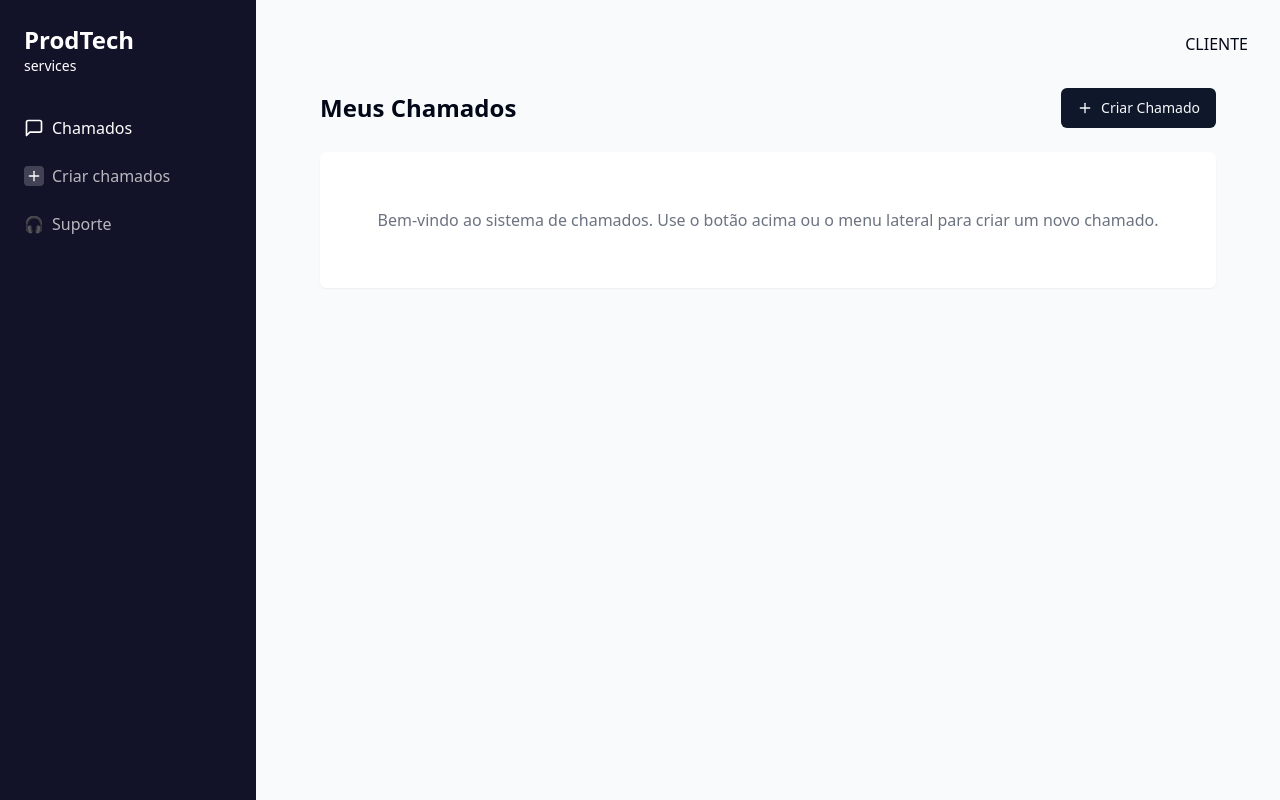
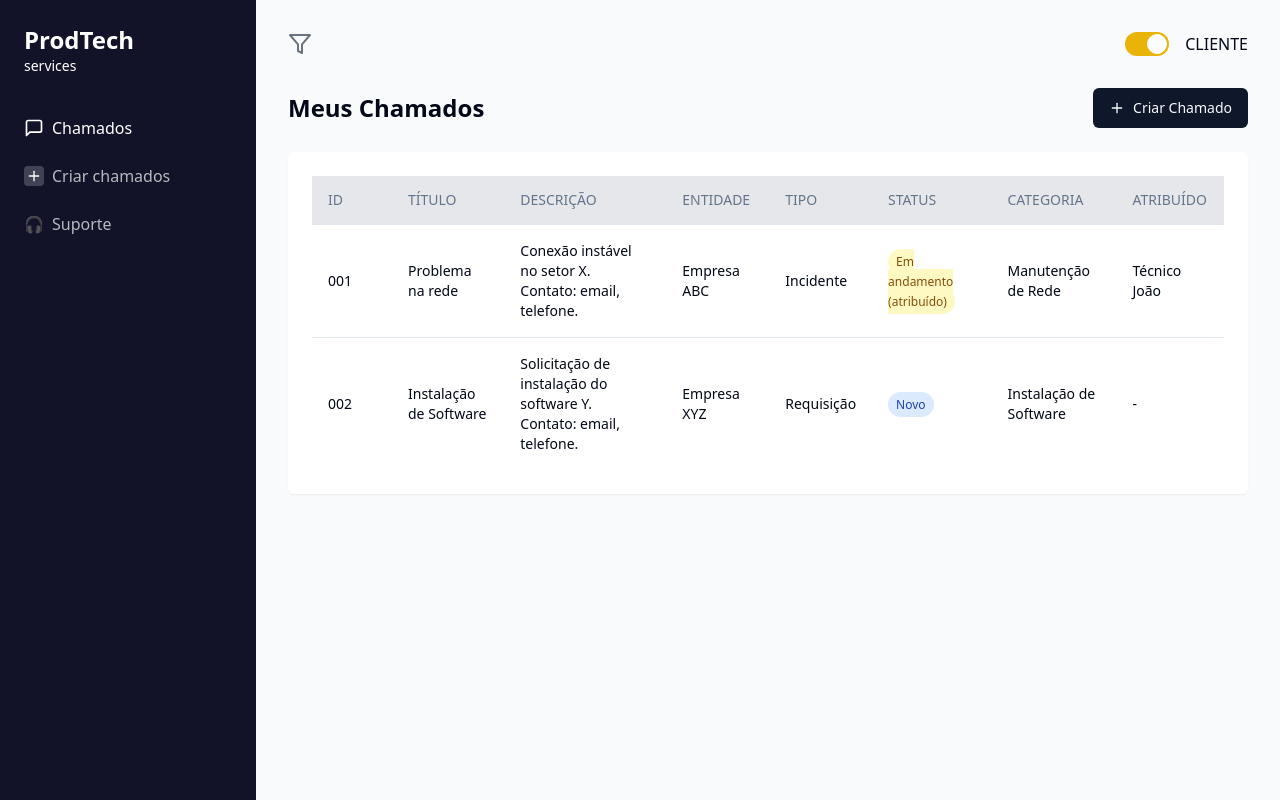
Before and after one commit to Mateus-menezes20/fala-me-ai-entende, a React (Vite) app: page / in a window 1280 px wide. Built offline with nearby package versions, Linux system fonts and the light colour scheme.

Commit message:
feat: Implement ticket visualization system

```diff
--- a/src/pages/Index.tsx
+++ b/src/pages/Index.tsx
@@ -1,10 +1,44 @@
 
-import React from "react";
+import React, { useState } from "react";
 import { Link } from "react-router-dom";
 import { Button } from "@/components/ui/button";
-import { MessageSquare, Plus } from "lucide-react";
+import { MessageSquare, Plus, Filter, ArrowLeft } from "lucide-react";
+import { Table, TableHeader, TableBody, TableHead, TableRow, TableCell } from "@/components/ui/table";
+import { Checkbox } from "@/components/ui/checkbox";
+
+// Mock data para exibição inicial
+const mockTickets = [
+  {
+    id: "001",
+    titulo: "Problema na rede",
+    descricao: "Conexão instável no setor X. Contato: email, telefone.",
+    entidade: "Empresa ABC",
+    tipo: "Incidente",
+    status: "Em andamento (atribuído)",
+    categoria: "Manutenção de Rede",
+    atribuido: "Técnico João"
+  },
+  {
+    id: "002",
+    titulo: "Instalação de Software",
+    descricao: "Solicitação de instalação do software Y. Contato: email, telefone.",
+    entidade: "Empresa XYZ",
+    tipo: "Requisição",
+    status: "Novo",
+    categoria: "Instalação de Software",
+    atribuido: "-"
+  }
+];
 
 const Index = () => {
+  // Estado para controlar os chamados
+  const [tickets, setTickets] = useState(mockTickets);
+  const [darkMode, setDarkMode] = useState(true);
+
+  const toggleDarkMode = () => {
+    setDarkMode(!darkMode);
+  };
+
   return (
     <div className="flex min-h-screen bg-gray-50">
       {/* Sidebar */}
@@ -36,13 +70,30 @@ const Index = () => {
 
       {/* Main Content */}
       <div className="flex-1 p-8">
-        <header className="flex justify-end mb-8">
-          <div className="flex items-center gap-2">
-            <span className="font-medium">CLIENTE</span>
+        <header className="flex justify-between mb-8">
+          <div className="flex items-center">
+            <Filter size={24} className="text-gray-500 mr-2" />
+          </div>
+          <div className="flex items-center gap-4">
+            <div className="flex items-center">
+              <label className="relative inline-flex items-center cursor-pointer">
+                <input
+                  type="checkbox"
+                  value=""
+                  className="sr-only peer"
+                  checked={darkMode}
+                  onChange={toggleDarkMode}
+                />
+                <div className="w-11 h-6 bg-gray-200 peer-focus:outline-none rounded-full peer peer-checked:after:translate-x-full rtl:peer-checked:after:-translate-x-full peer-checked:after:border-white after:content-[''] after:absolute after:top-[2px] after:start-[2px] after:bg-white after:border-gray-300 after:border after:rounded-full after:h-5 after:w-5 after:transition-all peer-checked:bg-yellow-500"></div>
+              </label>
+            </div>
+            <div className="flex items-center gap-2">
+              <span className="font-medium">CLIENTE</span>
+            </div>
           </div>
         </header>
 
-        <div className="max-w-4xl mx-auto">
+        <div className="max-w-full mx-auto">
           <div className="flex items-center justify-between mb-6">
             <h1 className="text-2xl font-bold">Meus Chamados</h1>
             <Link to="/criar-chamado">
@@ -53,10 +104,49 @@ const Index = () => {
             </Link>
           </div>
 
-          <div className="bg-white p-6 shadow-sm rounded-md">
-            <p className="text-center text-gray-500 py-8">
-              Bem-vindo ao sistema de chamados. Use o botão acima ou o menu lateral para criar um novo chamado.
-            </p>
+          <div className="bg-white p-6 shadow-sm rounded-md overflow-x-auto">
+            {tickets.length > 0 ? (
+              <Table>
+                <TableHeader>
+                  <TableRow>
+                    <TableHead className="w-[80px] bg-gray-200">ID</TableHead>
+                    <TableHead className="bg-gray-200">TÍTULO</TableHead>
+                    <TableHead className="bg-gray-200">DESCRIÇÃO</TableHead>
+                    <TableHead className="bg-gray-200">ENTIDADE</TableHead>
+                    <TableHead className="bg-gray-200">TIPO</TableHead>
+                    <TableHead className="bg-gray-200">STATUS</TableHead>
+                    <TableHead className="bg-gray-200">CATEGORIA</TableHead>
+                    <TableHead className="bg-gray-200">ATRIBUÍDO</TableHead>
+                  </TableRow>
+                </TableHeader>
+                <TableBody>
+                  {tickets.map((ticket) => (
+                    <TableRow key={ticket.id}>
+                      <TableCell className="font-medium">{ticket.id}</TableCell>
+                      <TableCell>{ticket.titulo}</TableCell>
+                      <TableCell>{ticket.descricao}</TableCell>
+                      <TableCell>{ticket.entidade}</TableCell>
+                      <TableCell>{ticket.tipo}</TableCell>
+                      <TableCell>
+                        <span className={`px-2 py-1 rounded-full text-xs font-medium ${
+                          ticket.status.includes("andamento")
+                            ? "bg-yellow-100 text-yellow-800"
+                            : "bg-blue-100 text-blue-800"
+                        }`}>
+                          {ticket.status}
+                        </span>
+                      </TableCell>
+                      <TableCell>{ticket.categoria}</TableCell>
+                      <TableCell>{ticket.atribuido}</TableCell>
+                    </TableRow>
+                  ))}
+                </TableBody>
+              </Table>
+            ) : (
+              <p className="text-center text-gray-500 py-8">
+                Não há chamados registrados. Use o botão acima ou o menu lateral para criar um novo chamado.
+              </p>
+            )}
           </div>
         </div>
       </div>
```
